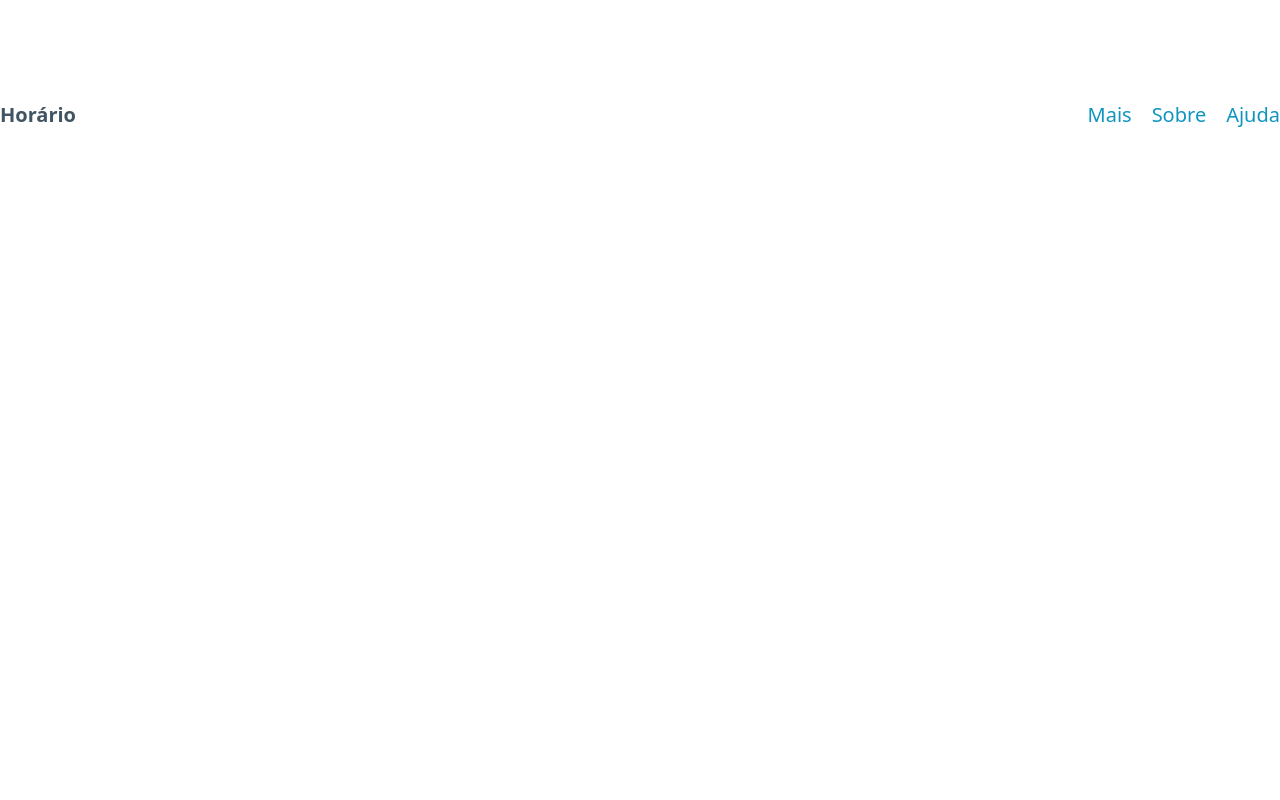
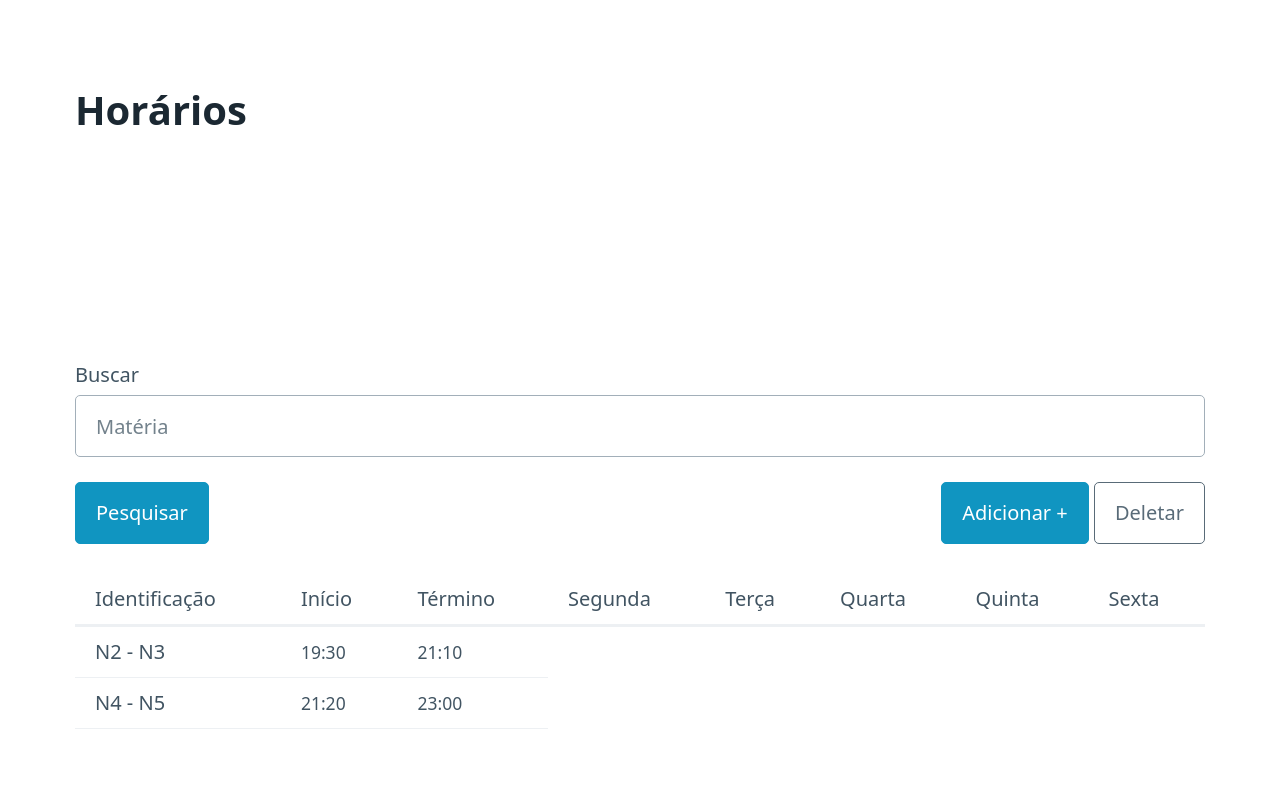
Before and after one commit to only-zover/horarios, a SvelteKit app: page / in a window 1280 px wide. Shown: the top 800 px of the page. Built offline with nearby package versions, Linux system fonts and the light colour scheme.

Commit message:
base styles

```diff
--- a/src/app.html
+++ b/src/app.html
@@ -1,5 +1,5 @@
 <!DOCTYPE html>
-<html lang="en">
+<html lang="pt-br">
 	<head>
 		<title>Testando</title>
 		<meta charset="UTF-8" />
--- a/src/lib/index.ts
+++ b/src/lib/index.ts
@@ -1,2 +1 @@
 // place files you want to import through the `$lib` alias in this folder.
-import '@picocss/pico'
--- a/src/routes/+page.svelte
+++ b/src/routes/+page.svelte
@@ -1,17 +1,64 @@
 <script>
     import '@picocss/pico/css/pico.min.css'
 </script>
+<header class="container">
+    <h1>Horários</h1>
+</header>
 <main>
-    <nav>
-        <ul>
-            <li>
-                <strong>Horário</strong>
-            </li>
-        </ul>
-        <ul>
-            <li><a href="/" data-tooltip="teste">Mais</a></li>
-            <li><a href="/">Sobre</a></li>
-            <li><a href="/">Ajuda</a></li>
-        </ul>
-    </nav>
+    <div class="container">
+        <div>
+            <label for="">
+                Buscar
+                <input type="text" placeholder="Matéria">
+            </label>
+            <div class="buttons">
+                <a href="http://" role="button">Pesquisar</a>
+                <div class="right-side-btn">
+                    <a href="http://" role="button">Adicionar +</a>
+                    <a class="outline secondary" href="http://" role="button">Deletar</a>
+                </div>
+            </div>
+        </div>
+        <br>
+        <section class="grid">
+            <table>
+                <thead>
+                  <tr>
+                    <th scope="col">Identificação</th>
+                    <th scope="col">Início</th>
+                    <th scope="col">Término</th>
+                    <th scope="col">Segunda</th>
+                    <th scope="col">Terça</th>
+                    <th scope="col">Quarta</th>
+                    <th scope="col">Quinta</th>
+                    <th scope="col">Sexta</th>
+                </tr>
+                </thead>
+                <tbody>
+                  <tr>
+                    <th scope="row">N2 - N3</th>
+                    <td>19:30</td>
+                    <td>21:10</td>
+                  </tr>
+                  <tr>
+                    <th scope="row">N4 - N5</th>
+                    <td>21:20</td>
+                    <td>23:00</td>
+                  </tr>
+                </tbody>
+              </table>
+        </section>
+    </div>
 </main>
+<footer>
+    <div class="container">
+        <p>Feito por <a href="https://github.com/only-zover" target="_blank">Zover</a>
+</footer>
+
+<style>
+    .buttons {
+        display: flex;
+        flex-direction: row;
+        justify-content: space-between;
+    }
+</style>
```
